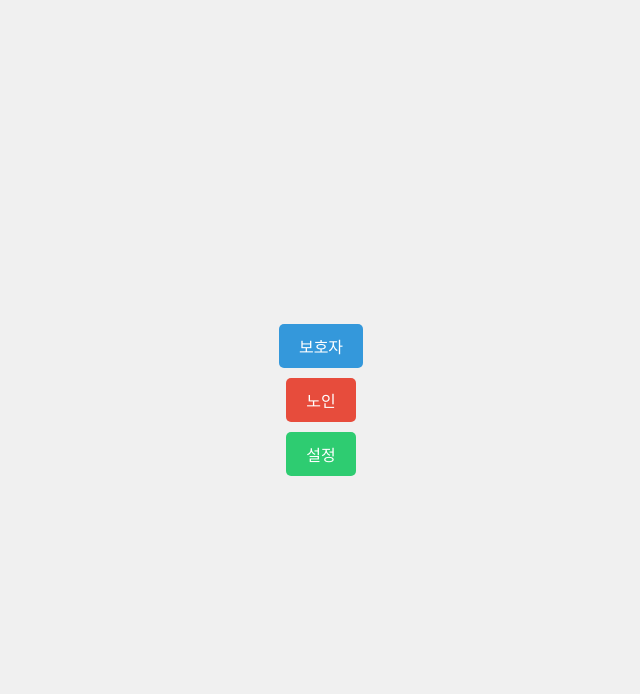
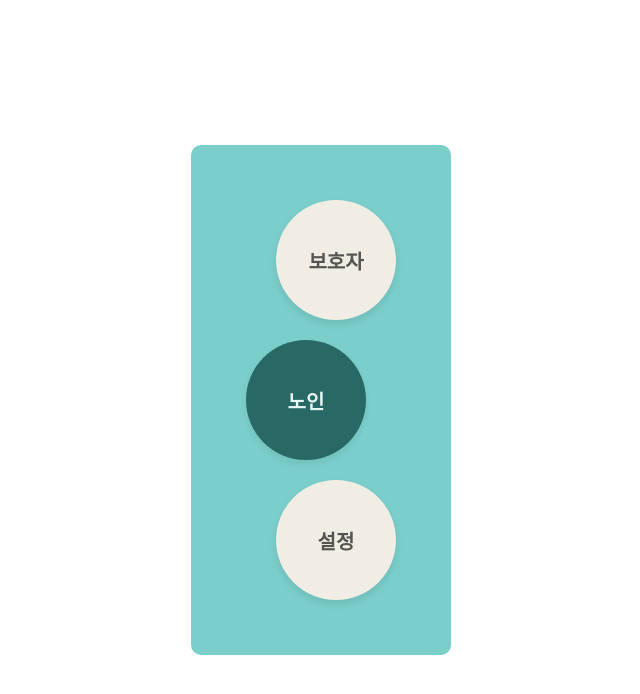
Before and after one commit to parkjungmin33/0814, a React (Create React App) app: page /main in a window 1280 px wide. Shown: the top 694 px of the page, without its empty margins (319-959 px from the left). Built offline with nearby package versions, Linux system fonts and the light colour scheme.

Commit message:
메인 페이지 css (MainPage.css) 작성하고, firstPage.css 부분 사진 마진 수정

```diff
--- a/src/FirstPage.css
+++ b/src/FirstPage.css
@@ -11,7 +11,7 @@
     display: flex;
     align-items: center;
     margin: 10px;
-    padding: 35px;
+    padding: 40px;
     background-color: #1F7D79;
   }
 
@@ -23,7 +23,7 @@
   .icon {
     width: 200px;
     height: 200px;
-    margin-bottom: 45px;
+    margin-bottom: 65px;
   }
 
 
--- a/src/MainPage.css
+++ b/src/MainPage.css
@@ -1,40 +1,54 @@
-.App {
+.Home {
     display: flex;
     flex-direction: column;
     align-items: center;
     justify-content: center;
     height: 100vh;
+    background-color: #ffffff;
   }
 
-  .protector,
-  .senior,
-  .setting {
-    padding: 10px 20px;
-    font-size: 16px;
-    border: none;
-    border-radius: 5px;
-    margin: 5px;
-    cursor: pointer;
-    transition: background-color 0.3s, color 0.3s;
+  .button-container2 {
+    flex-direction: column;
+    display: flex;
+    align-items: center;
+    margin: 10px;
+    padding: 45px;
+    background-color: #7BCFCB;
   }
 
+  .rounded {
+    border-radius: 10px;
+  }
+
+  .protector, .senior, .setting {
+    padding: 10px 20px;
+    margin: 10px;
+    font-size: 20px;
+    font-weight: bold;
+    border: none;
+    border-radius: 50%;
+    width: 120px;
+    height: 120px;
+    cursor: pointer;
+    box-shadow: 0px 4px 8px rgba(0, 0, 0, 0.1);
+  }
+
+  /*버튼*/
   .protector {
-    background-color: #3498db;
-    color: white;
+    background-color: #EFEDE4;
+    color: #565451;
+    margin-left: 40px;
   }
 
   .senior {
-    background-color: #e74c3c;
+    background-color: #144f4c;
     color: white;
+    opacity: 0.8;
+    margin-right: 40px;
   }
 
   .setting {
-    background-color: #2ecc71;
-    color: white;
+    background-color: #EFEDE4;
+    color: #565451;
+    margin-left: 40px;
   }
-
-  .protector:hover,
-  .senior:hover,
-  .setting:hover {
-    background-color: #34495e;
-  }
--- a/src/mainPage.js
+++ b/src/mainPage.js
@@ -3,10 +3,12 @@ import './MainPage.css';
 
 function MainPage() {
     return (
-      <div className="App">
-        <button className='protector'>보호자</button>
-        <button className='senior'>노인</button>
-        <button className='setting'>설정</button>
+      <div className="Home">
+        <div className='button-container2 rounded'>
+          <button className='protector'>보호자</button>
+          <button className='senior'>노인</button>
+          <button className='setting'>설정</button>
+        </div>
       </div>
     );
   }
```
